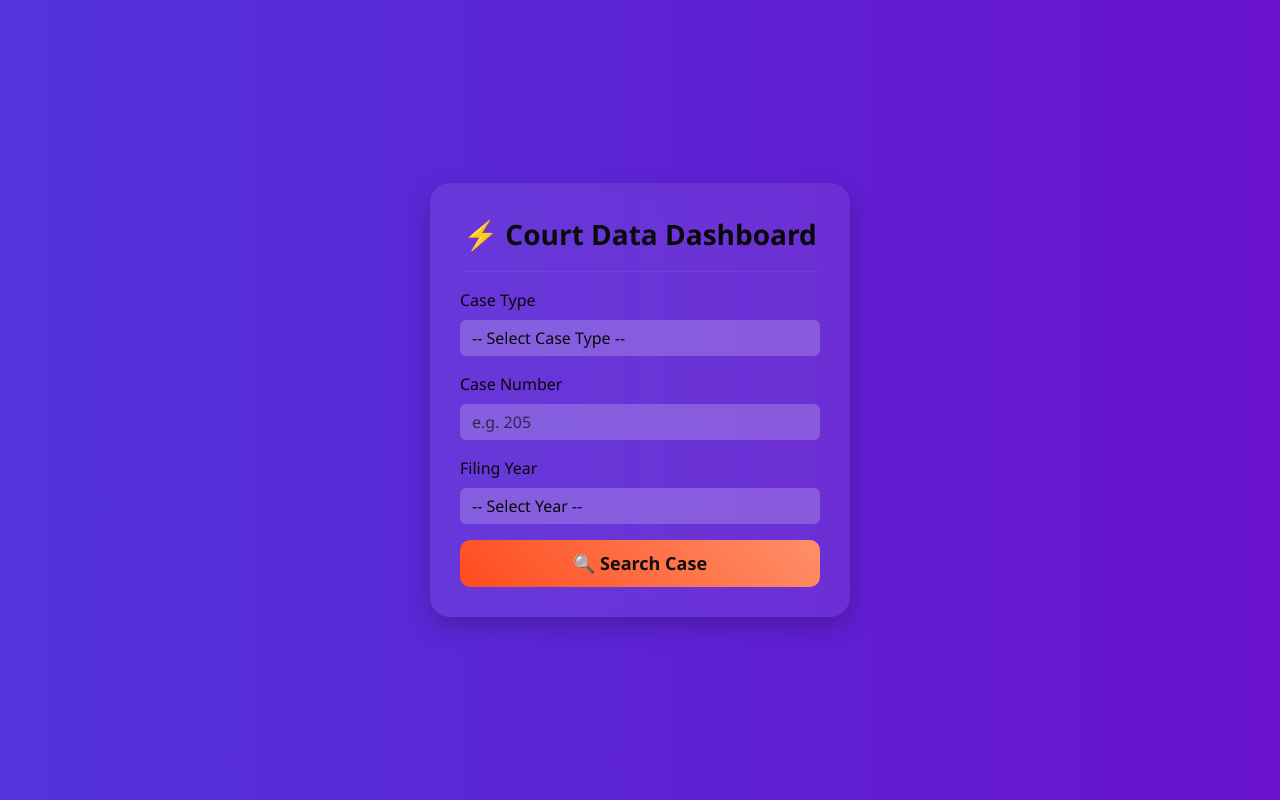
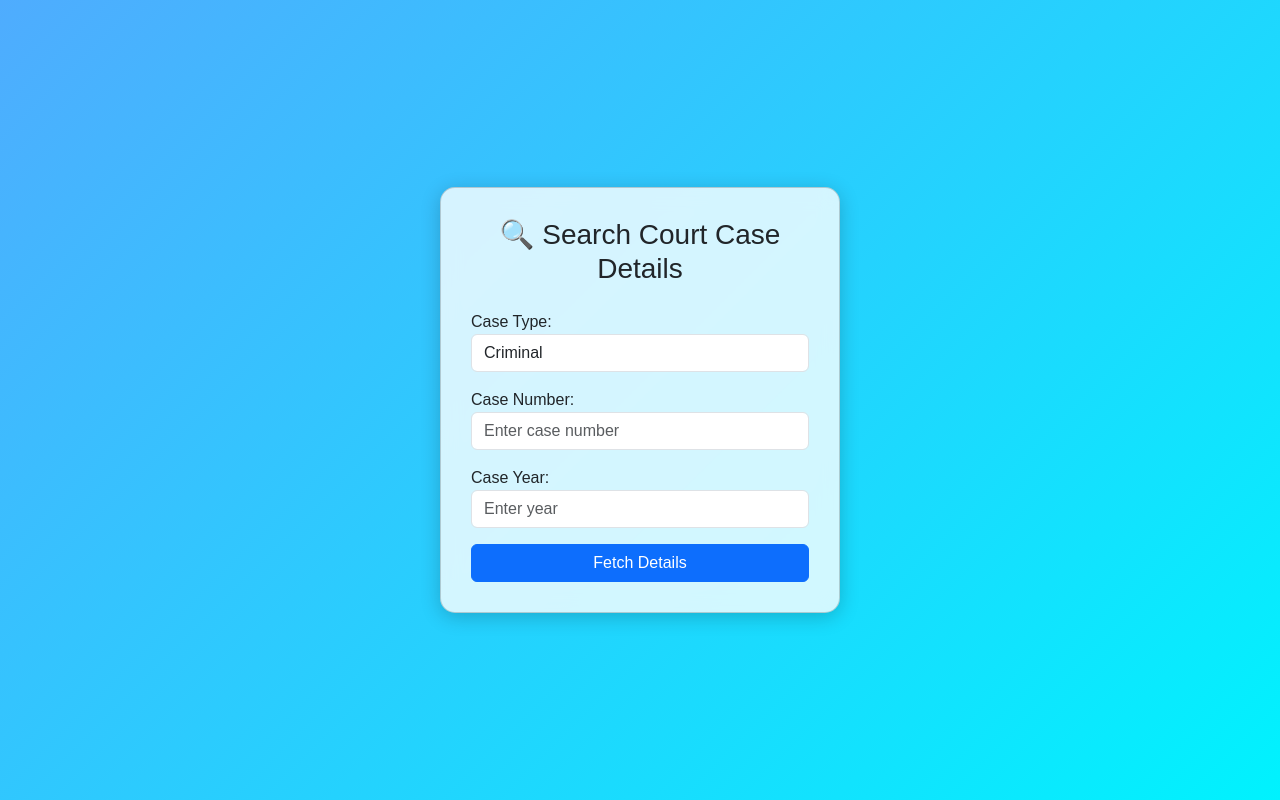
Before and after one commit to poonamdxt06/Court-Data-Fetcher, a Flask app: page / in a window 1280 px wide. Run offline with Flask 3, Linux system fonts and the light colour scheme.

Commit message:
Update index.html

```diff
--- a/templates/index.html
+++ b/templates/index.html
@@ -2,97 +2,41 @@
 <html lang="en">
 <head>
     <meta charset="UTF-8">
-    <meta name="viewport" content="width=device-width, initial-scale=1.0">
-    <title>🏛 Court Data Dashboard</title>
-    <link href="https://cdn.jsdelivr.net/npm/bootstrap@5.3.2/dist/css/bootstrap.min.css" rel="stylesheet">
+    <title>Court Data Fetcher</title>
+    <link rel="stylesheet" href="https://cdn.jsdelivr.net/npm/bootstrap@5.3.0/dist/css/bootstrap.min.css">
     <style>
         body {
-            font-family: 'Segoe UI', sans-serif;
-            background: linear-gradient(270deg, #6a11cb, #2575fc, #ff4b1f);
-            background-size: 600% 600%;
-            animation: gradientBG 15s ease infinite;
+            background: linear-gradient(135deg, #4facfe, #00f2fe);
             min-height: 100vh;
             display: flex;
+            align-items: center;
             justify-content: center;
-            align-items: center;
+            font-family: Arial, sans-serif;
         }
-        @keyframes gradientBG {
-            0% {background-position: 0% 50%;}
-            50% {background-position: 100% 50%;}
-            100% {background-position: 0% 50%;}
+        .card {
+            background: rgba(255, 255, 255, 0.8);
+            backdrop-filter: blur(10px);
+            border-radius: 15px;
+            padding: 30px;
+            width: 400px;
+            box-shadow: 0px 4px 20px rgba(0,0,0,0.2);
         }
-        .dashboard-card {
-            width: 420px;
-            background: rgba(255, 255, 255, 0.08);
-            backdrop-filter: blur(15px);
-            border-radius: 20px;
-            box-shadow: 0px 10px 25px rgba(0,0,0,0.2);
-            padding: 30px;
-            color: rgb(8, 8, 8);
-            animation: fadeIn 1.2s ease-in-out;
-        }
-        .logo { font-size: 28px; font-weight: bold; text-align: center; margin-bottom: 15px; }
-        .logo span { color: #0b0b0b; }
-        .form-control, .form-select {
-            background: rgba(255, 255, 255, 0.2);
-            border: none;
-            color: rgb(8, 8, 8);
-            font-weight: 500;
-        }
-        .form-control:focus, .form-select:focus {
-            background: rgba(255, 255, 255, 0.3);
-            border: 1px solid #ffcc70;
-            color: rgb(6, 6, 6);
-        }
-        .form-control::placeholder { color: rgba(13, 13, 13, 0.7); }
-        .btn-dashboard {
-            background: linear-gradient(45deg, #ff4b1f, #ff9068);
-            border: none; color: rgb(15, 15, 15); font-size: 18px; font-weight: bold;
-            padding: 10px; border-radius: 10px; transition: 0.3s ease-in-out;
-        }
-        .btn-dashboard:hover { transform: translateY(-3px); box-shadow: 0px 4px 10px rgba(255, 144, 104, 0.5); }
-        @keyframes fadeIn { from {opacity: 0; transform: translateY(20px);} to {opacity: 1; transform: translateY(0);} }
     </style>
 </head>
 <body>
-    <div class="dashboard-card">
-        <div class="logo">⚡ <span>Court Data</span> Dashboard</div>
-        <hr style="border-color: rgba(255,255,255,0.2);">
-
+    <div class="card">
+        <h3 class="text-center mb-4">🔍 Search Court Case Details</h3>
         <form action="/search" method="POST">
-            <!-- Case Type Dropdown -->
-            <div class="mb-3">
-                <label class="form-label">Case Type</label>
-                <select class="form-select" name="case_type" required>
-                    <option value="" disabled selected>-- Select Case Type --</option>
-                    <option value="Criminal">Criminal</option>
-                    <option value="Civil">Civil</option>
-                </select>
-            </div>
-
-            <!-- Case Number -->
-            <div class="mb-3">
-                <label class="form-label">Case Number</label>
-                <input type="text" class="form-control" name="case_no" placeholder="e.g. 205" required>
-            </div>
-
-            <!-- Year Dropdown -->
-            <div class="mb-3">
-                <label class="form-label">Filing Year</label>
-                <select class="form-select" name="year" required>
-                    <option value="" disabled selected>-- Select Year --</option>
-                    <script>
-                        let yearDropdown = "";
-                        for (let y = 2000; y <= 2024; y++) {
-                            yearDropdown += `<option value="${y}">${y}</option>`;
-                        }
-                        document.write(yearDropdown);
-                    </script>
-                </select>
-            </div>
-
-            <!-- Submit Button -->
-            <button type="submit" class="btn btn-dashboard w-100">🔍 Search Case</button>
+            <label>Case Type:</label>
+            <select class="form-control mb-3" name="case_type" required>
+                <option value="Criminal">Criminal</option>
+                <option value="Civil">Civil</option>
+            </select>
+            <label>Case Number:</label>
+            <input type="number" class="form-control mb-3" name="case_no" placeholder="Enter case number" required>
+            <label>Case Year:</label>
+            <input type="number" class="form-control mb-3" name="year" min="2000" max="2024" placeholder="Enter year" required>
+            <button type="submit" class="btn btn-primary w-100">Fetch Details</button>
         </form>
     </div>
 </body>
```
